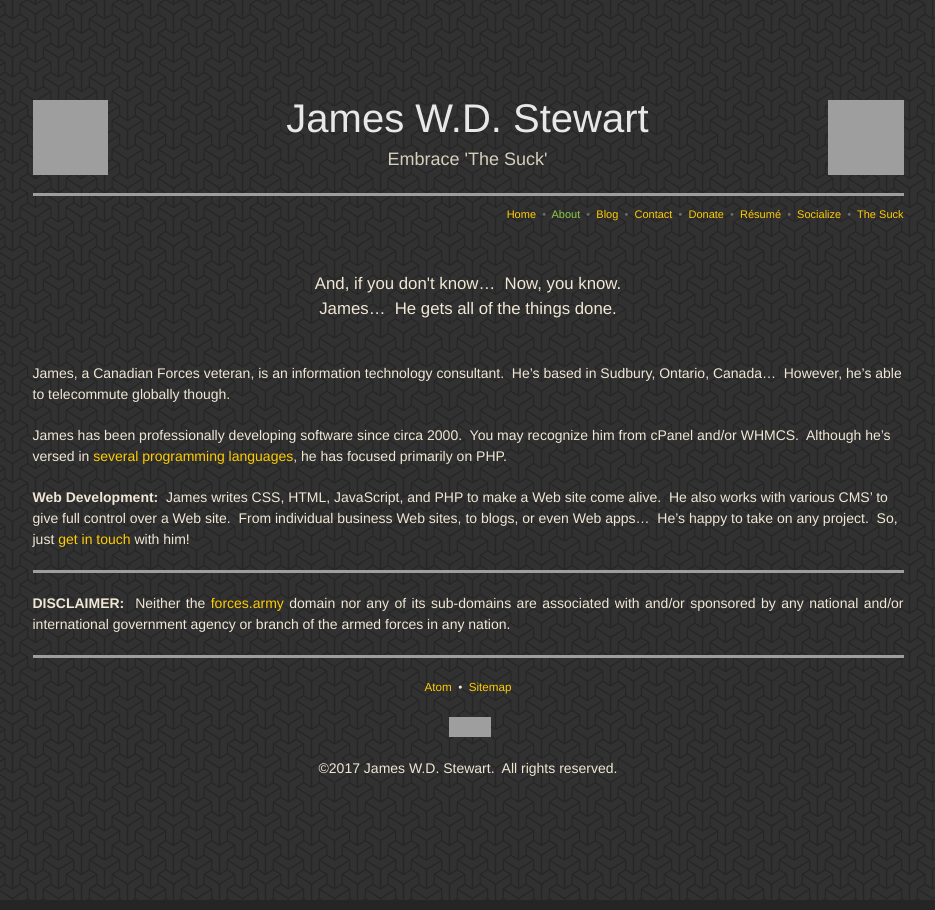
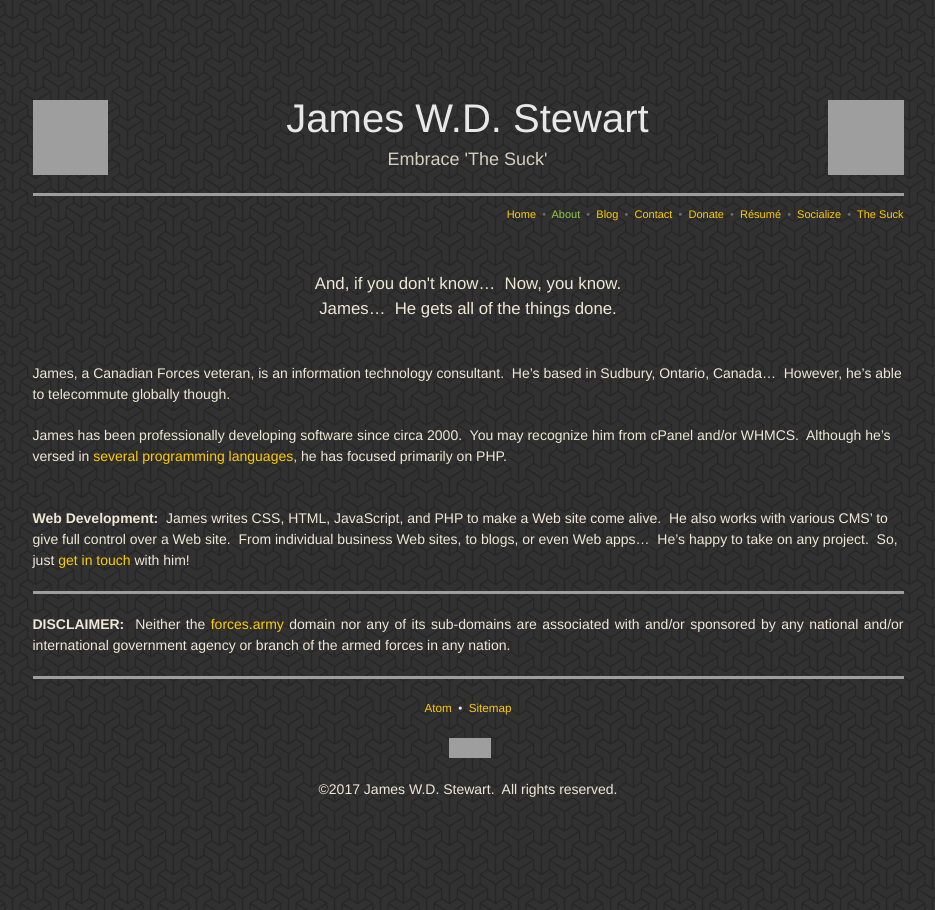
Before and after one commit to jwds1978/jwds1978.github.io, a Jekyll site: the page built from about.md, in a window 1280 px wide. Shown: the whole page, without its empty margins (172-1107 px from the left). Built offline with Jekyll 4.4.1, drawn with Linux system fonts in a browser that asks for light colours; nearby versions of some CDN libraries; some web fonts are replaced; our own code applies the rules of GitHub Pages for plain Markdown files; grey boxes are pictures that could not be loaded.

Commit message:
Spacing.

```diff
--- a/about.md
+++ b/about.md
@@ -18,6 +18,7 @@ telecommute globally though.
 James has been professionally developing software since circa 2000.&nbsp; You may recognize him from cPanel and/or WHMCS.&nbsp; Although he's versed in
 <a href="{{ site.url }}/resume#languages" rel="me" title="">several programming languages</a>, he has focused primarily on PHP.
 
+&nbsp;<br />
 <span style="font-weight: bolder;">Web Development:</span>&nbsp; James writes CSS, HTML, JavaScript, and PHP to make a Web site come alive.&nbsp; He also works
 with various CMS' to give full control over a Web site.&nbsp; From individual business Web sites, to blogs, or even Web apps&hellip;&nbsp; He's happy to
 take on any project.&nbsp; So, just <a href="{{ site.url }}/contact" rel="me" title="">get in touch</a> with him!
```
